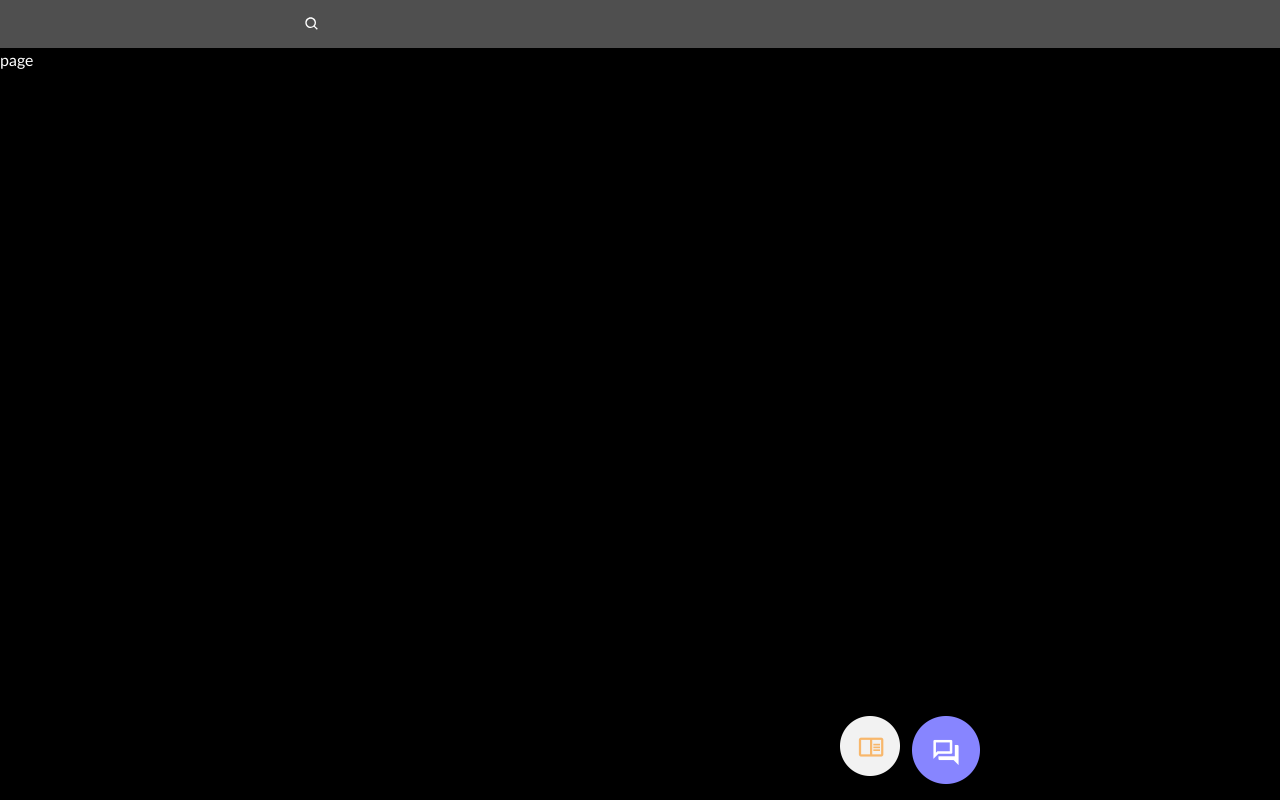
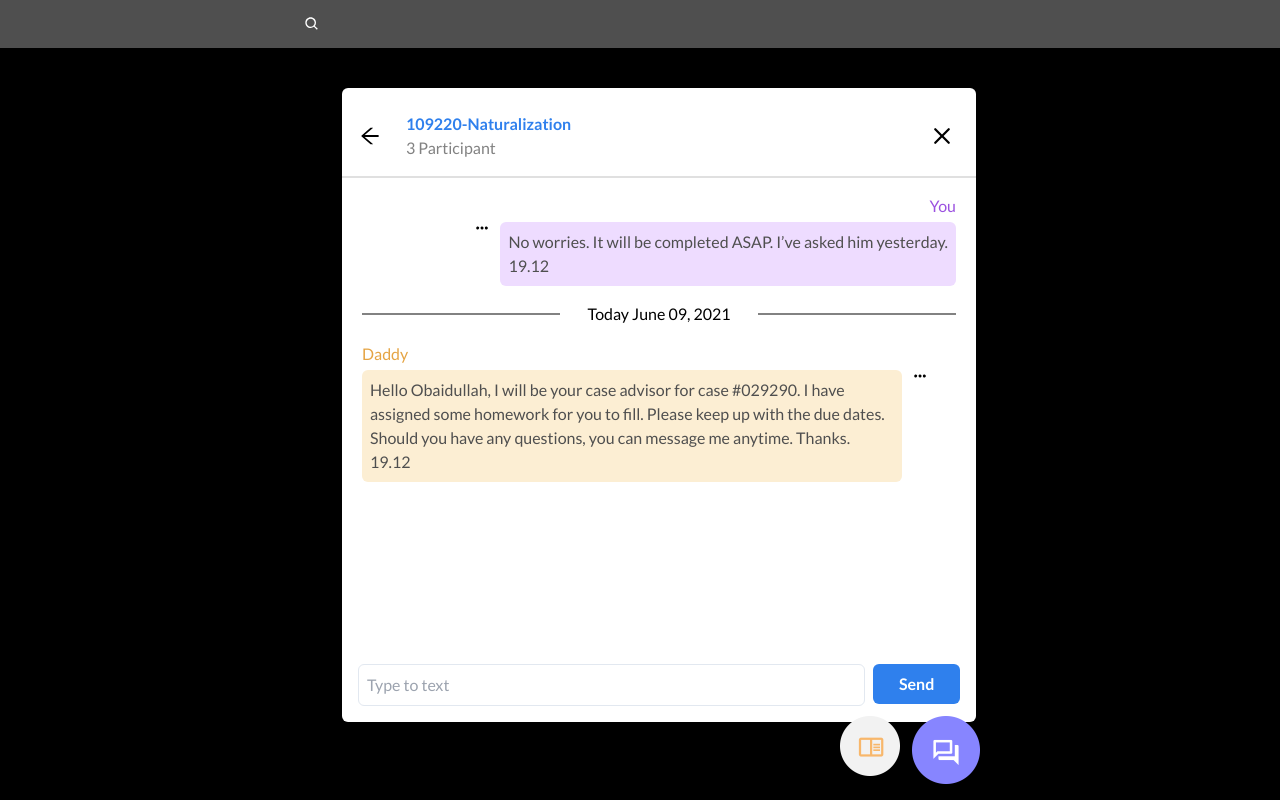
Before and after one commit to Alimnfl/quicks-m-naufal-alim, a Next.js app: page /inbox/qweqw in a window 1280 px wide. Built offline with nearby package versions, Linux system fonts and the light colour scheme.

Commit message:
Updated content for Inbox

```diff
--- /dev/null
+++ b/app/inbox/[id]/_content/InboxIdContent.tsx
@@ -0,0 +1,145 @@
+"use client";
+
+import Link from "next/link";
+import React from "react";
+import { BsX } from "react-icons/bs";
+import { motion } from "framer-motion";
+import { useParams } from "next/navigation";
+import { AiOutlineArrowLeft } from "react-icons/ai";
+import { DiVim } from "react-icons/di";
+import { SlOptions } from "react-icons/sl";
+
+function InboxIdContent() {
+  const { id } = useParams();
+
+  const containerVariant = {
+    hidden: {
+      opacity: 0,
+      x: 20,
+    },
+    show: {
+      opacity: 1,
+      x: 0,
+      transition: {
+        duration: 0.3,
+        staggerChildren: 0.2,
+        delaychildren: 0.2,
+      },
+    },
+    exit: {
+      opacity: 0,
+      x: 20,
+      transition: {
+        duration: 0.8,
+        staggerChildren: 0.4,
+        delayChildren: 1.4,
+      },
+    },
+  };
+
+  const childVariant = {
+    hidden: {
+      opacity: 0,
+      x: 20,
+    },
+    show: {
+      opacity: 1,
+      x: 0,
+      transition: {
+        duration: 1.7,
+      },
+    },
+  };
+
+  return (
+    <div className="flex flex-col items-end">
+      <motion.div
+        variants={containerVariant}
+        initial="hidden"
+        animate="show"
+        className="flex flex-col gap-2 w-[634px] h-[634px] text-black bg-white mt-10 rounded-md"
+      >
+        <div className="flex flex-row justify-between pt-6 items-center px-4">
+          <div className="flex flex-row gap-6 items-center">
+            <Link href={"/inbox"}>
+              <AiOutlineArrowLeft size={24} />
+            </Link>
+            <div className="">
+              <h2 className="font-bold text-primary-1">
+                109220-Naturalization
+              </h2>
+              <p className="text-primary-3">3 Participant</p>
+            </div>
+          </div>
+          <Link href={"/"} className="">
+            <BsX size={36} className="font-bold" />
+          </Link>
+        </div>
+        <div className="border border-primary-4 w-full my-2"></div>
+
+        <ConversationalContent />
+
+        <div className="flex flex-row gap-2 w-full h-fit py-4 px-4">
+          <label className="w-full">
+            <input
+              type="text"
+              className="border w-full py-2 px-2 rounded-md"
+              placeholder="Type to text"
+            />
+          </label>
+          <button
+            type="button"
+            className="py-2 px-2 w-[100px] h-[40px] bg-primary-1 rounded-md font-semibold text-white"
+          >
+            Send
+          </button>
+        </div>
+      </motion.div>
+    </div>
+  );
+}
+
+function ConversationalContent() {
+  return (
+    <div className="flex flex-col w-full overflow-auto h-full px-5 gap-4">
+      <div className="flex flex-col gap-1 items-end">
+        <h3 className="text-chat-2">You</h3>
+        <div className="flex flex-row gap-3">
+          <SlOptions size={12} />
+          <div className="flex flex-col bg-chat-2.1 text-primary-2 p-2 max-w-[540px] rounded-md">
+            <p>
+              No worries. It will be completed ASAP. I’ve asked him yesterday.
+            </p>
+            <p>19.12</p>
+          </div>
+        </div>
+      </div>
+
+      <div className="items-center justify-center flex flex-row w-full">
+        <div className="border border-primary-3 h-fit w-full"></div>
+        <div className="flex w-full items-center justify-center h-fit">
+          <p>Today June 09, 2021</p>
+        </div>
+        <div className="border border-primary-3 h-fit w-full"></div>
+      </div>
+
+      <div className="flex flex-col gap-1 items-start">
+        <h3 className="text-chat-1">Daddy</h3>
+        <div className="flex flex-row gap-3">
+          <div className="flex flex-col bg-chat-1.1 text-primary-2 p-2 max-w-[540px] rounded-md">
+            <p>
+              Hello Obaidullah, I will be your case advisor for case #029290. I
+              have assigned some homework for you to fill. Please keep up with
+              the due dates. Should you have any questions, you can message me
+              anytime. Thanks.
+            </p>
+            <p>19.12</p>
+          </div>
+          <SlOptions size={12} />
+        </div>
+      </div>
+    </div>
+  );
+}
+
+export default InboxIdContent;
--- a/app/inbox/[id]/page.tsx
+++ b/app/inbox/[id]/page.tsx
@@ -1,7 +1,12 @@
 import React from "react";
+import InboxIdContent from "./_content/InboxIdContent";
 
-function page() {
-  return <div>page</div>;
+function Page() {
+  return (
+    <div className="relative flex flex-col max-w-2xl mx-auto w-full h-full">
+      <InboxIdContent />
+    </div>
+  );
 }
 
-export default page;
+export default Page;
--- a/app/inbox/_content/InboxContent.tsx
+++ b/app/inbox/_content/InboxContent.tsx
@@ -64,12 +64,12 @@ function InboxContent() {
           <BsSearch />
         </label>
         <Link
-          href={""}
+          href={`/inbox/qweqw`}
           className="flex flex-row items-start gap-4 text-black justify-start"
         >
           <Image alt="" src={GroupDiscussion} width={50} height={50} />
           <div className="flex flex-col">
-            <h3 className="text-base text-primary-1">109220-Naturalization</h3>
+            <h2 className="font-bold text-primary-1">109220-Naturalization</h2>
             <p className="text-sm font-medium">Camero :</p>
             <p className="text-primary-3 text-sm">Please check this out</p>
           </div>
```
